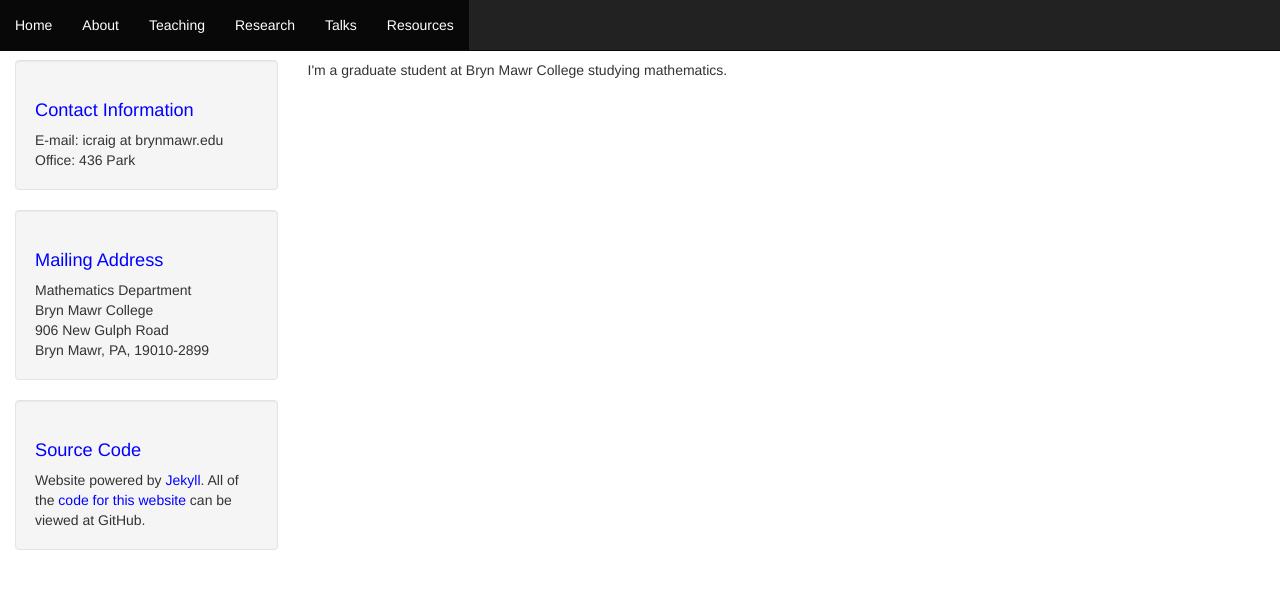
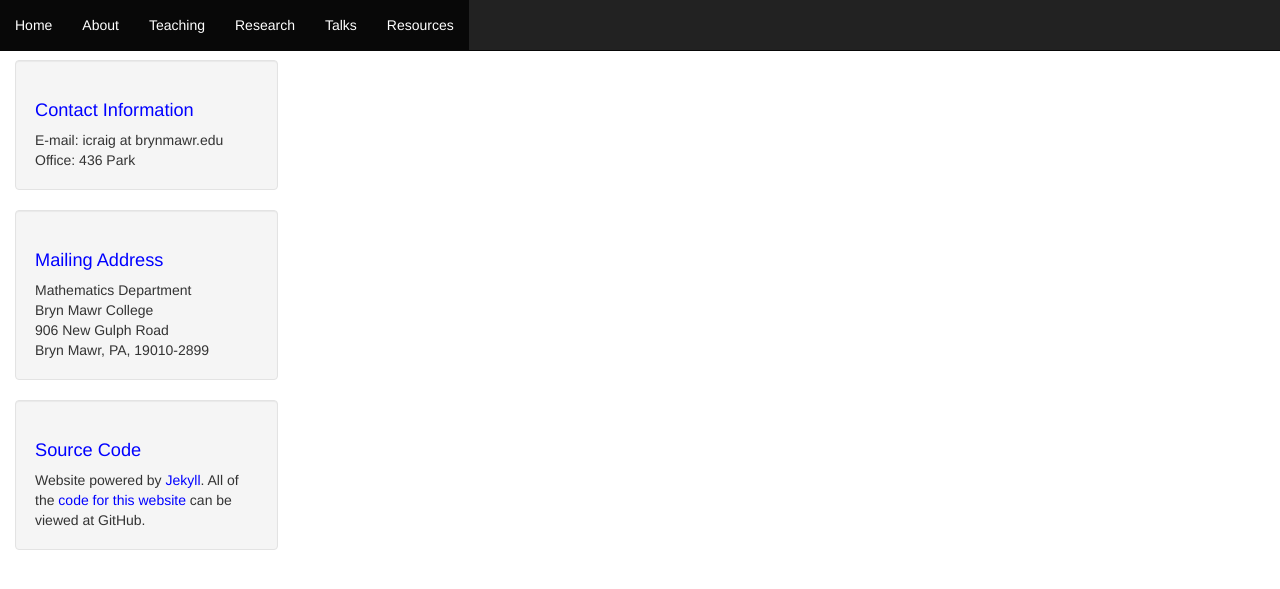
Before and after one commit to isundberg/isaacmc.github.io, a Jekyll site: the page built from teaching/index.html, in a window 1280 px wide. Shown: the top 589 px of the page. Built offline with Jekyll 4.4.1, drawn with Linux system fonts in a browser that asks for light colours.

Commit message:
Update index.html

```diff
--- a/teaching/index.html
+++ b/teaching/index.html
@@ -2,4 +2,3 @@
 layout: default
 title:
 ---
-<p>I'm a graduate student at Bryn Mawr College studying mathematics.</p>
```
